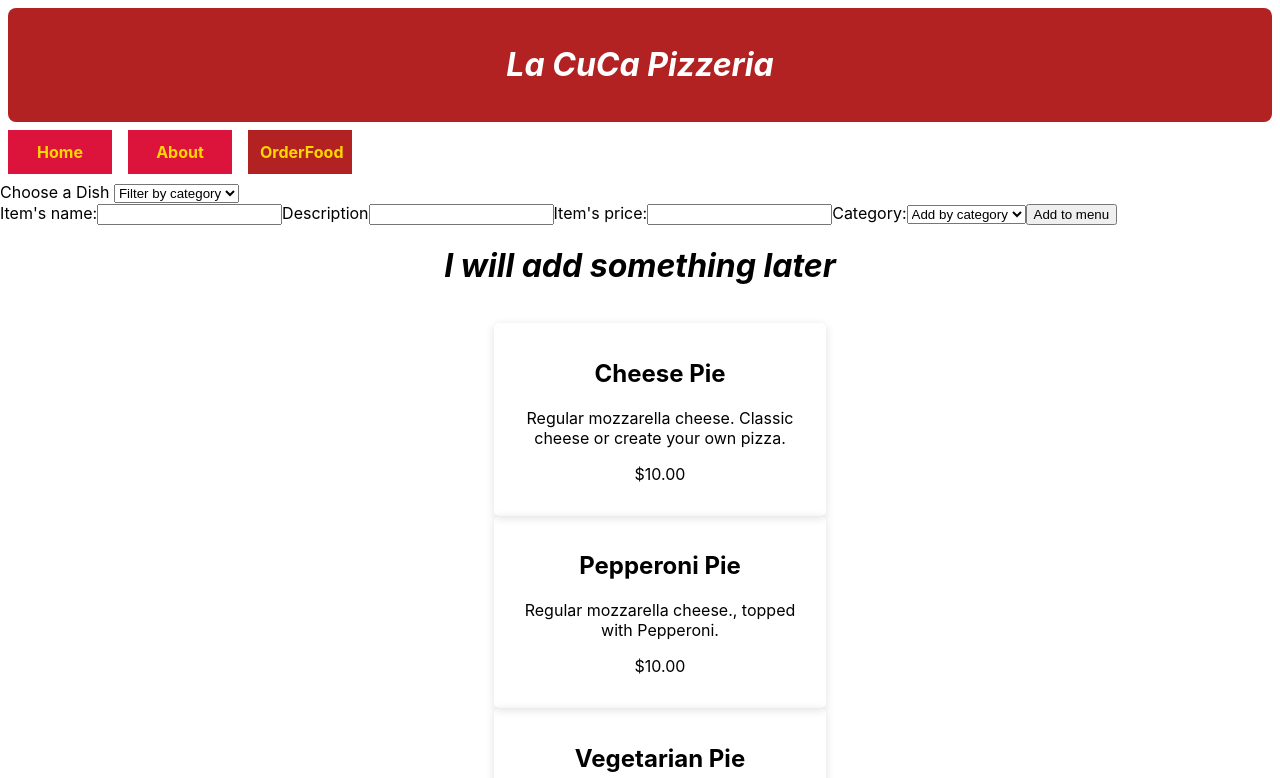
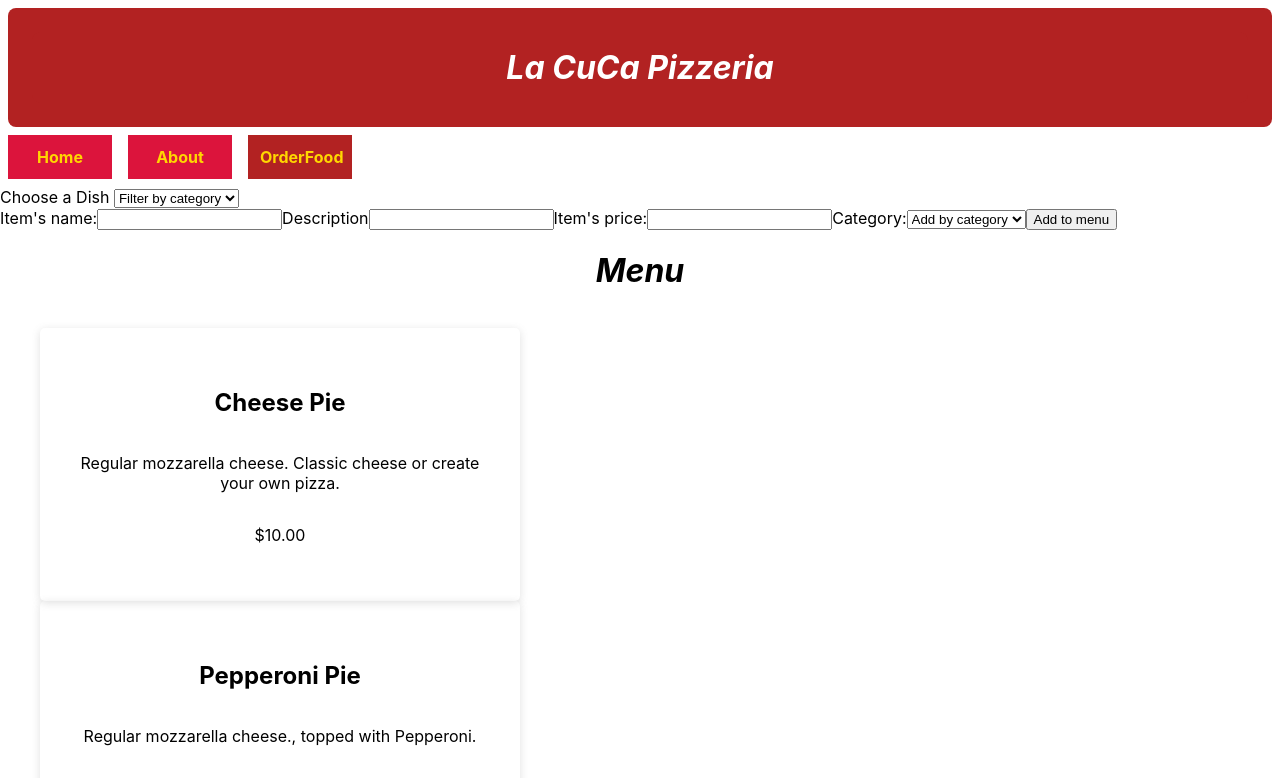
Before and after one commit to esantiagooo/esantiagooo-phase-2-project-menu-, a React (Create React App) app: page /orderfood in a window 1280 px wide. Shown: the top 778 px of the page. Built offline with nearby package versions, Linux system fonts and the light colour scheme; data requests are answered from the project's data file.

Commit message:
modified:   src/App.css         modified:   src/Header.js         modified:   src/OrderFood.js

```diff
--- a/src/App.css
+++ b/src/App.css
@@ -2,21 +2,30 @@ h1{
   text-align: center;
   font-style: italic;
 }
+/* .Food-title{
+  text-align: center;
+  font-style: normal;
+  padding: 8px;
+  margin: 0.5rem;
+  width: 300px;
+  border-radius: 0.5rem;
+  box-shadow: rgba(99, 99, 99, 0.2) 0px 2px 8px 0px;
+} */
 .item-container{
   display: flex;
-  /* display: grid;
-  grid-template-columns: repeat(2,1fr); */
-  justify-content: center;
+  flex-direction: column;
+  justify-content: space-between;
   flex-wrap: wrap;
   gap: 2em;
 }
 
 .card{
+  display: inline-grid;
   text-align: center;
   padding: 10px;
-  width: 300px;
+  width: 400px;
   border-radius: 5px;
-  padding: 1em;
+  padding: 2.5em;
   box-shadow: rgba(99, 99, 99, 0.2) 0px 2px 8px 0px;
 }
 .block{
@@ -28,10 +37,6 @@ h1{
 .la-cuca-name{
   color: white
 }
-.row{
-  display: flex;
-  justify-content: space-between;
-}
 
 .col-1{
   flex: 1;
--- a/src/Header.js
+++ b/src/Header.js
@@ -3,7 +3,7 @@ import React from "react";
 function Header(){
     return (
     <div className="block">
-        <h1 className="la-cuca-name">La CuCa Pizzeria</h1>
+        <h1 className="la-cuca-name block">La CuCa Pizzeria</h1>
     </div>
     )
 }
--- a/src/OrderFood.js
+++ b/src/OrderFood.js
@@ -29,13 +29,13 @@ const itemsToDisplay = menuItem.filter((item)=>{
 })
 
     return(
-        <div>
+        <main   className="col-2">
             <Filter category={filterBy} onCategoryChange={handleFilterBy}/>
             <ItemForm onAddItem={handleAddItem} />
 
-            <h1>I will add something later</h1>
+            <h1 className="Food-title">Menu</h1>
                 <div className="item-container">
-                  <ul>{itemsToDisplay.map((item) =>(
+                  <ul className="row">{itemsToDisplay.map((item) =>(
                   <div key={item.id}>
                           <div className= "card" key={item.id}>
                               <h2>{item.name}</h2>
@@ -47,7 +47,7 @@ const itemsToDisplay = menuItem.filter((item)=>{
                   </div>
                   ))}</ul>
                 </div>
-        </div>
+        </main>
     )
 }
 
```
